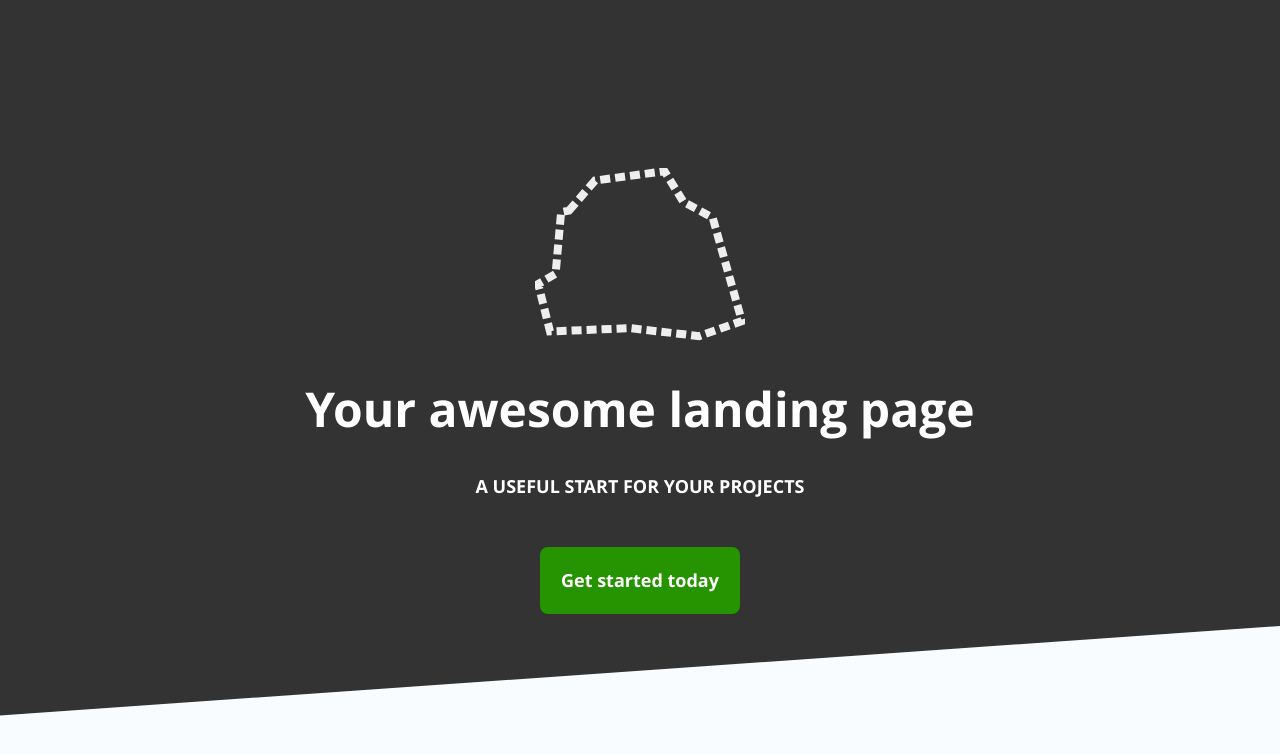
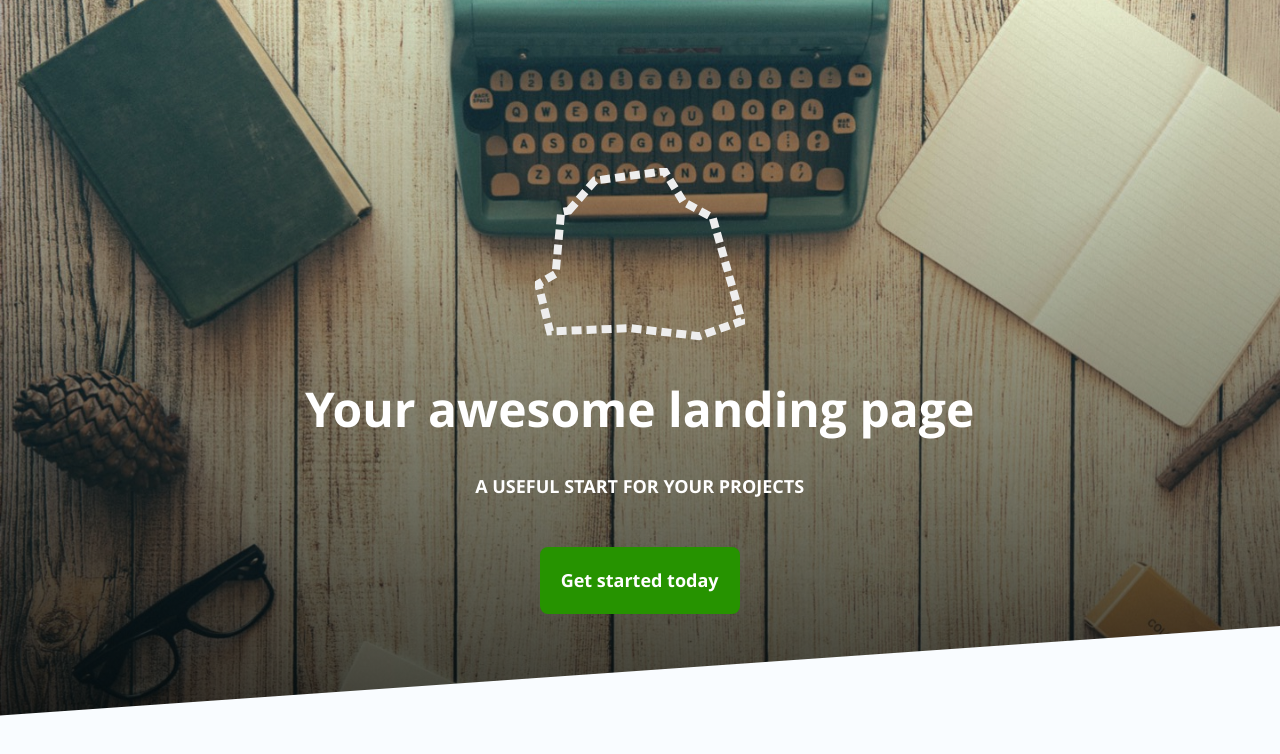
Before and after one commit to rkistinger/css-animation-skills, a website: page 1-animated-hero-header/index.html in a window 1280 px wide. Drawn offline with Linux system fonts and the light colour scheme.

Commit message:
1.2 complete

```diff
--- a/1-animated-hero-header/index.html
+++ b/1-animated-hero-header/index.html
@@ -2,17 +2,24 @@
   <head>
     <title>Hero Header: Level Up your CSS Animation</title>
     <!-- The default layout, resets and and text styling -->
-    <link href="stylesheets/main.css" rel="stylesheet">
+    <link href="stylesheets/main.css" rel="stylesheet" />
     <!-- Custom styling for the header -->
-    <link href="stylesheets/header.css" rel="stylesheet">
+    <link href="stylesheets/header.css" rel="stylesheet" />
   </head>
   <body>
     <header>
       <section class="header-content">
-        <img src="images/rocky-dashed.svg" class="rocky-dashed">
-        <h1 class="header-title">Your awesome landing page</h1>
-        <h3 class="header-subtitle">A useful start for your projects</h3>
-        <p class="header-button"><a href="#calls-to-action" class="button">Get started today</a></p>
+        <img
+          src="images/rocky-dashed.svg"
+          class="rocky-dashed animate-pop-in"
+        />
+        <h1 class="header-title animate-pop-in">Your awesome landing page</h1>
+        <h3 class="header-subtitle animate-pop-in">
+          A useful start for your projects
+        </h3>
+        <p class="header-button animate-pop-in">
+          <a href="#calls-to-action" class="button">Get started today</a>
+        </p>
       </section>
     </header>
   </body>
--- a/1-animated-hero-header/stylesheets/header.css
+++ b/1-animated-hero-header/stylesheets/header.css
@@ -22,21 +22,41 @@ header {
   perspective: 100px;
 }
 
+/* Use pseudo element for background image without adding more markup */
+header::before {
+  /*
+    Using multiple background layers to make text easier to read on top of image
+    (top-most layer comes first)
+  */
+  background: linear-gradient(to bottom, rgba(0, 0, 0, 0), rgba(0, 0, 0, 0.8)),
+    url(../images/background.jpg) no-repeat bottom;
+  background-size: cover;
+  content: '';
+  position: absolute;
+  top: 0;
+  right: 0;
+  bottom: 0;
+  left: 0;
+  z-index: -1;
+  opacity: 0;
+  animation: fade-slide-down 2s 0.5s cubic-bezier(0, 0.5, 0, 1) forwards;
+}
+
 header:after {
-  background: #F9FCFF;
-  content: "";
+  animation: rotate-up 0.5s 0.5s cubic-bezier(0, 0.5, 0, 1) forwards;
+  background: #f9fcff;
+  content: '';
   height: 40rem;
   left: -5%;
   position: absolute;
   right: -5%;
   top: 90%;
-  -webkit-transform: rotateZ(-4deg);
-          transform: rotateZ(-4deg);
   -webkit-transform-origin: 0 0;
   transform-origin: 0 0;
 }
 
-.header-title, .header-subtitle {
+.header-title,
+.header-subtitle {
   color: #fff;
 }
 
@@ -47,7 +67,64 @@ header:after {
 
 .header-button {
   position: relative;
-  -webkit-transform: translateZ(.1px);
-          transform: translateZ(.1px);
+  -webkit-transform: translateZ(0.1px);
+  transform: translateZ(0.1px);
   z-index: 10;
 }
+
+.animate-pop-in {
+  /*
+    animation: keyframe name, duration, delay, timing function, fill-mode;
+    cubic-bezier.com or dev tools to create a custom timing function
+  */
+  animation: pop-in 0.6s cubic-bezier(0, 0.9, 0.3, 1.2) forwards;
+  /* Make invisible initially so the element doesn't flash before the animation starts */
+  opacity: 0;
+}
+
+.rocky-dashed {
+  animation-delay: 0.6s;
+}
+
+.header-title {
+  animation-delay: 0.8s;
+}
+
+.header-subtitle {
+  animation-delay: 1s;
+}
+
+.header-button {
+  animation-delay: 1.1s;
+}
+
+/* Animations */
+
+@keyframes fade-slide-down {
+  0% {
+    opacity: 0;
+    transform: translateY(-4rem);
+  }
+  100% {
+    opacity: 1;
+    transform: none;
+  }
+}
+
+@keyframes pop-in {
+  0% {
+    opacity: 0;
+    transform: translateY(-4rem) scale(0.8);
+  }
+  100% {
+    opacity: 1;
+    transform: none;
+  }
+}
+
+@keyframes rotate-up {
+  /* No 0% needed - starting & ending states are optional and can be inferred from styles */
+  100% {
+    transform: rotateZ(-4deg);
+  }
+}
```
Lines whose indentation alone changed are shown as unchanged.
